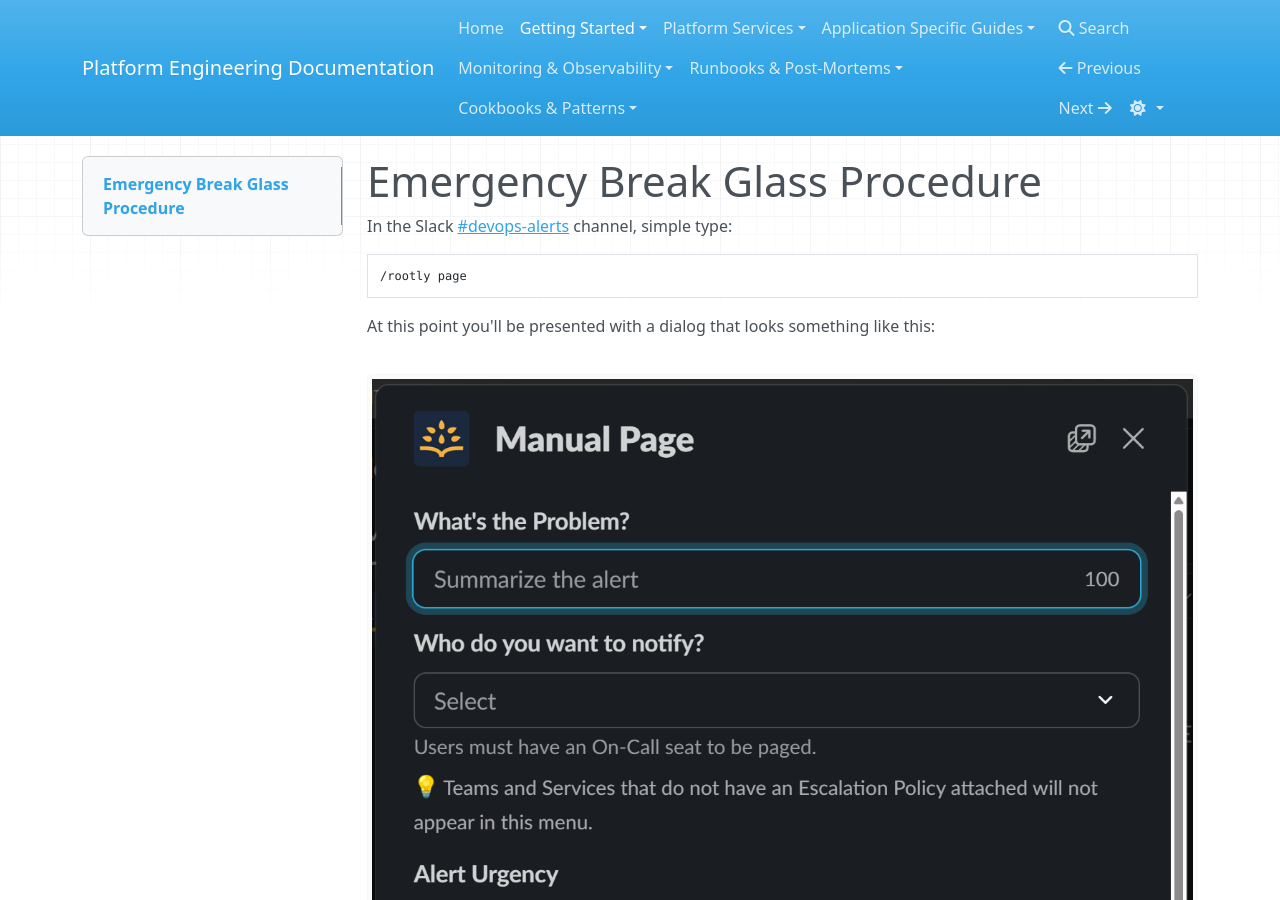
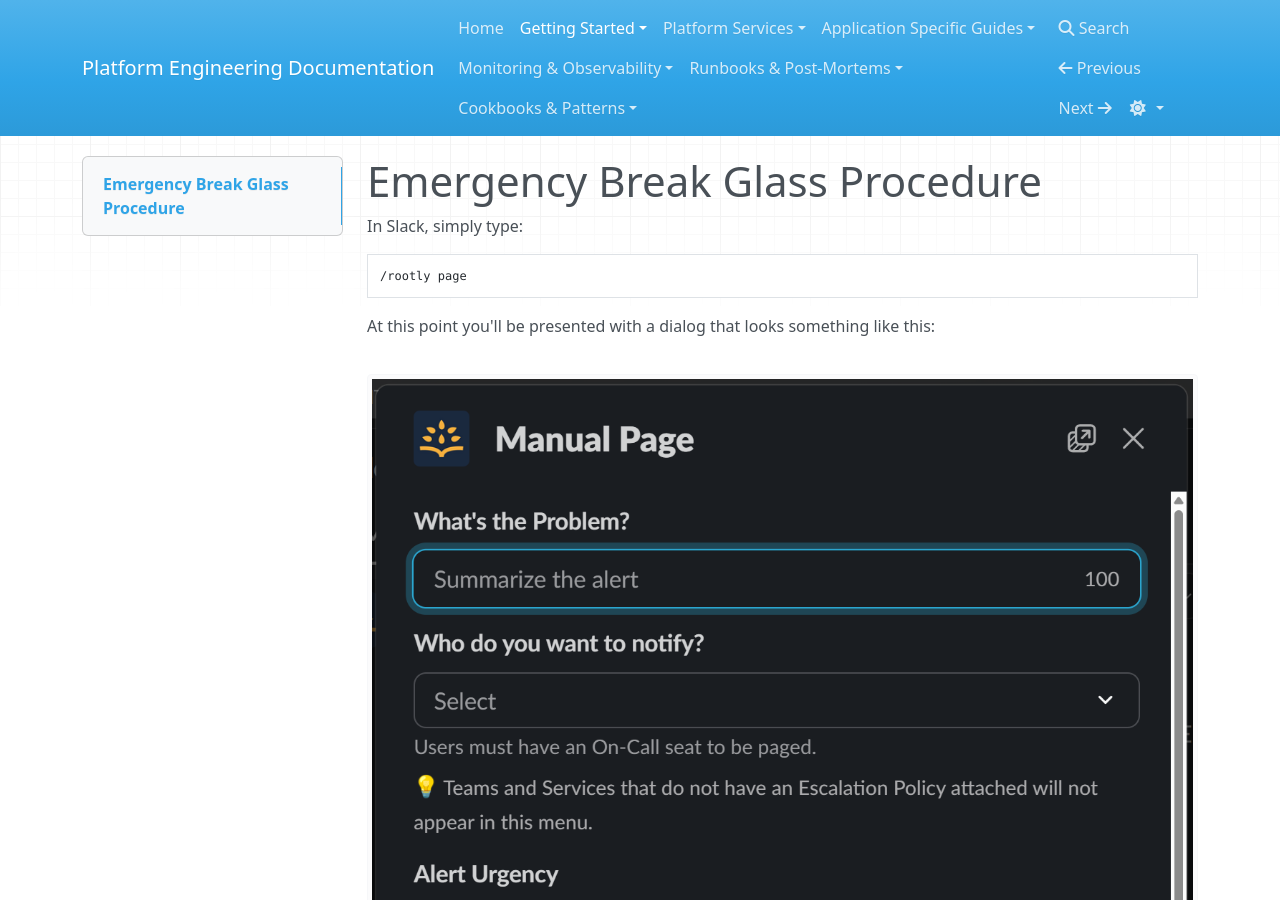
Before and after one commit to mitodl/platform-engineering-site, an MkDocs documentation site: the page built from docs/getting_started/emergency-break-glass.md, in a window 1280 px wide and 900 px high. Built offline with MkDocs 1.6.1, drawn with Linux system fonts in a browser that asks for light colours; nearby versions of some CDN libraries.

Commit message:
Remove reference to private channel (#8)

````diff
--- a/docs/getting_started/emergency-break-glass.md
+++ b/docs/getting_started/emergency-break-glass.md
@@ -1,11 +1,11 @@
 # Emergency Break Glass Procedure
 
-In the Slack [#devops-alerts](https://mit.enterprise.slack.com/archives/GBDLJJX51) channel,
-simple type:
+In Slack, simply type:
 
 ```
 /rootly page
 ```
+
 
 At this point you'll be presented with a dialog that looks something like this:
 
````
